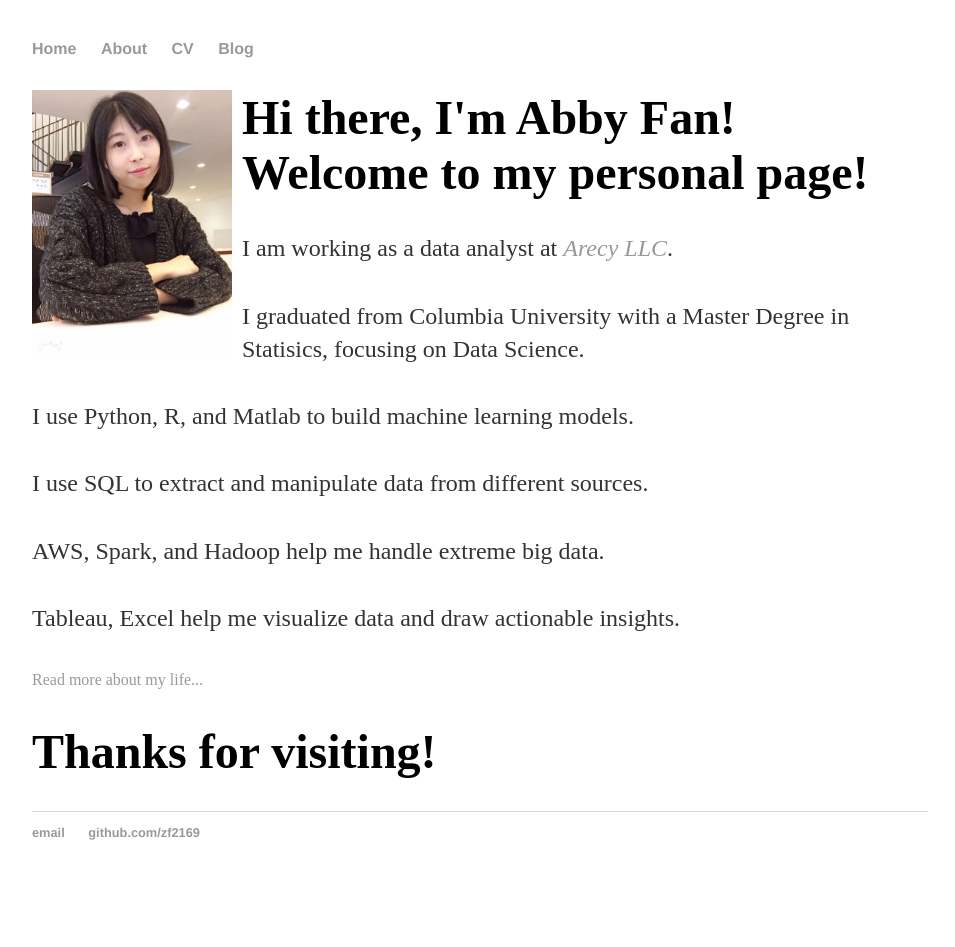
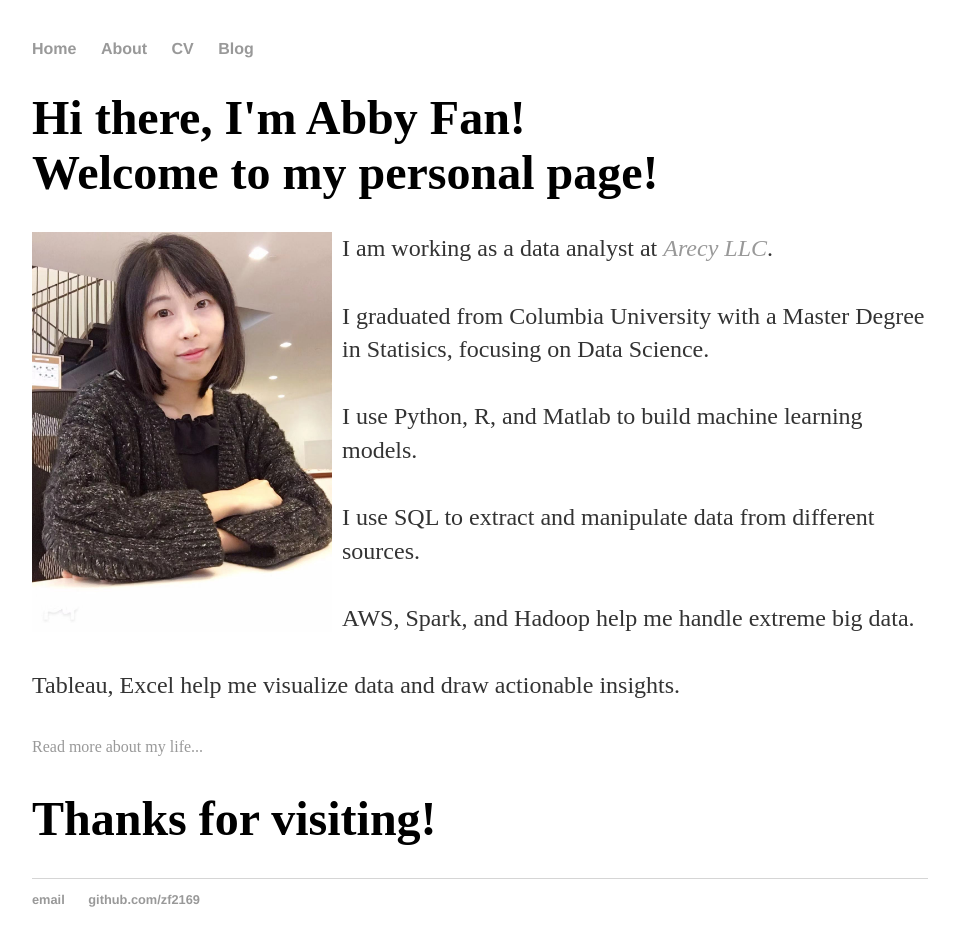
Before and after one commit to zf2169/zf2169.github.io, a Jekyll site: the page built from index.html, in a window 1280 px wide. Shown: the whole page, without its empty margins (160-1115 px from the left). Built offline with Jekyll 4.4.1, drawn with Linux system fonts in a browser that asks for light colours; before the commit the page ends 900 px from its top, so only the background shows below that.

Commit message:
Update index.html

```diff
--- a/index.html
+++ b/index.html
@@ -3,18 +3,21 @@ layout: default
 title: Abby Fan Personal Website
 ---
 <div class="blurb">
-	<div class="col-sm-4">
-	<img  class="img-circle avatar" alt="Abby Fan" src="img/BHPL78898.JPG" width="200px" style="float: left">
-	</div>
 	<div itemscope itemtype="http://data-vocabulary.org/Person" class="col-sm-8">
 	<h1>Hi there, I'm Abby Fan!<br>
 	Welcome to my personal page!</h1>
+
+	<div class="col-sm-4">
+	<img  class="img-circle avatar" alt="Abby Fan" src="img/BHPL78898.JPG" width="300px" style="float: left">
+	</div>
+
 	<p1>I am working as a data analyst at <a href="https://www.arecy-us.com/"><em>Arecy LLC</em></a>. <br><br>
 	I graduated from Columbia University with a Master Degree in Statisics, focusing on Data Science. <br><br>
 	I use Python, R, and Matlab to build machine learning models.<br><br>
 	I use SQL to extract and manipulate data from different sources. <br><br>
 	AWS, Spark, and Hadoop help me handle extreme big data. <br><br>
 	Tableau, Excel help me visualize data and draw actionable insights. <br><br></p1>
+
 	<p2><a href="/about">Read more about my life...</a></p2>
 
 	<h1>Thanks for visiting!<br></h1>
```
